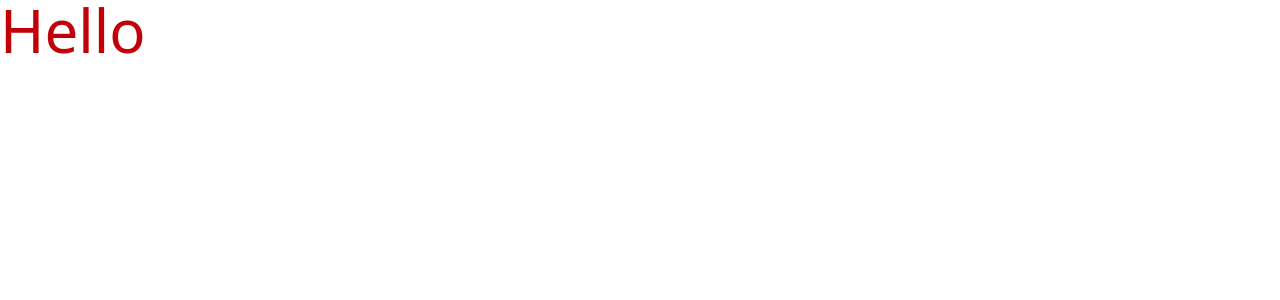
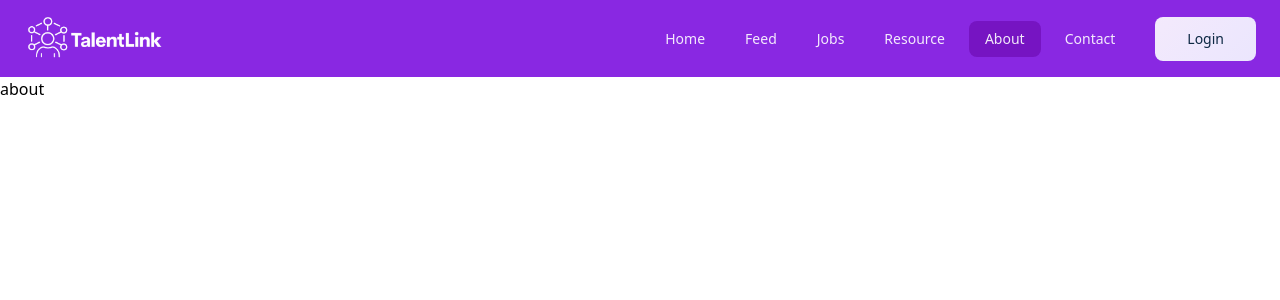
Before and after one commit to EverestNinja/TalentLink, a React (Vite) app: page /about in a window 1280 px wide. Shown: the top 300 px of the page. Built offline with nearby package versions, Linux system fonts and the light colour scheme.

Commit message:
nav added

```diff
--- a/index.html
+++ b/index.html
@@ -2,9 +2,9 @@
 <html lang="en">
   <head>
     <meta charset="UTF-8" />
-    <!-- <link rel="icon" type="image/svg+xml" href="" /> -->
+    <link rel="icon" type="image/svg+xml" href="/src/assets/flat.png" />
     <meta name="viewport" content="width=device-width, initial-scale=1.0" />
-    <title>Vite + React</title>
+    <title>TalentLink</title>
   </head>
   <body>
     <div id="root"></div>
--- a/src/App.jsx
+++ b/src/App.jsx
@@ -1,10 +1,29 @@
 import './App.css'
+import { BrowserRouter, Route, Routes } from "react-router-dom";
+import Navbar from './components/Navbar/Navbar';
+import Home from './pages/Home/Home';
+import Feed from './pages/Feed/Feed';
+import Resources from './pages/Resources/Resources';
+import Jobs from './pages/Jobs/Jobs';
+import About from './pages/About/About';
+import Contact from './pages/Contact/Contact';
+import Login from './pages/Login/Login';
 
 function App() {
   return (
-    <>
-<div className='text-6xl text-red-700'>Hello</div>
-    </>
+    <BrowserRouter>
+      <Navbar />
+      <Routes>
+        <Route index element={<Home />} />
+        <Route path="/feed" element={<Feed />} />
+        <Route path="/jobs" element={<Jobs />} />
+        <Route path="/resources" element={<Resources />} />
+        <Route path="/about" element={<About />} />
+        <Route path="/contact" element={<Contact />} />
+        <Route path="/login" element={<Login />} />
+      </Routes>
+      {/* <Footer /> */}
+      </BrowserRouter>
   )
 }
 
--- /dev/null
+++ b/src/components/Navbar/Navbar.css
@@ -0,0 +1,38 @@
+.modern-button{
+  background: linear-gradient(135deg, hsla(0, 0%, 100%, .9), rgba(240, 240, 255, .95));
+  color: #0d2844 !important;
+  transition: all .3s ease;
+  position: relative;
+  overflow: hidden;
+}
+
+.modern-glass-mobile{
+  background: rgba(2, 16, 36, .95);
+  border: 1px solid hsla(0, 0%, 100%, .1);
+}
+
+.modern-glass {
+  background: rgba(2, 16, 36, .85);
+  border-bottom: 1px solid hsla(0, 0%, 100%, .1);
+  backdrop-filter: blur(10px);
+}
+
+.modern-nav-item {
+  border-radius: 8px;
+  transition: all .3s ease;
+  position: relative;
+  overflow: hidden;
+}
+
+.modern-nav-item:hover {
+  background: hsla(0, 0%, 100%, .1);
+}
+
+.modern-nav-item-mobile {
+  border-radius: 8px;
+  transition: all .3s ease;
+}
+
+.modern-nav-item-mobile:hover {
+  background: hsla(0, 0%, 100%, .1);
+}
--- /dev/null
+++ b/src/components/Navbar/Navbar.jsx
@@ -0,0 +1,205 @@
+import React, { useEffect } from "react";
+import { useLocation } from "react-router-dom";
+import { useState } from "react";
+import "./Navbar.css";
+import logo from "../../assets/logo.png";
+
+function Navbar() {
+  const [isMobileMenuOpen, setMobileMenuOpen] = useState(false);
+  const [isScrolled, setIsScrolled] = useState(false);
+  const location = useLocation(); // Get current path
+
+  useEffect(() => {
+    const handleScroll = () => {
+      if (window.scrollY > 50) {
+        setIsScrolled(true);
+      } else {
+        setIsScrolled(false);
+      }
+    };
+
+    window.addEventListener("scroll", handleScroll);
+
+    return () => {
+      window.removeEventListener("scroll", handleScroll);
+    };
+  }, []);
+
+  return (
+    <nav className="bg-[#8928e2] py-3">
+      <div className="max-w-7xl mx-auto px-6">
+        <div className="flex items-center justify-between">
+          {/* Logo */}
+          <a className="flex items-center space-x-3" href="/">
+            <img
+              alt="Clicks Logo"
+              width="140"
+              height="140"
+              className="transition-all duration-300 hover:scale-105"
+              src={logo}
+              style={{ color: "transparent" }}
+            />
+          </a>
+
+          {/* Desktop Navigation */}
+          <div className="hidden lg:flex items-center gap-x-2">
+            <a
+              className={`relative px-4 py-2 text-white/90 hover:text-white font-medium text-sm modern-nav-item ${
+                location.pathname === "/" ? "bg-[#7614c2] text-white" : ""
+              }`}
+              href="/"
+            >
+              Home
+            </a>
+            <a
+              className={`cursor-pointer relative px-4 py-2 text-white/90 hover:text-white font-medium text-sm modern-nav-item ${
+                location.pathname === "/feed" ? "bg-[#7614c2] text-white" : ""
+              }`}
+              href="/feed"
+            >
+              Feed
+            </a>
+            <a
+              className={`cursor-pointer relative px-4 py-2 text-white/90 hover:text-white font-medium text-sm modern-nav-item ${
+                location.pathname === "/jobs" ? "bg-[#7614c2] text-white" : ""
+              }`}
+              href="/jobs"
+            >
+              Jobs
+            </a>
+            <a
+              className={`cursor-pointer relative px-4 py-2 text-white/90 hover:text-white font-medium text-sm modern-nav-item ${
+                location.pathname === "/resources"
+                  ? "bg-[#7614c2] text-white"
+                  : ""
+              }`}
+              href="/resources"
+            >
+              Resource
+            </a>
+            <a
+              className={`cursor-pointer relative px-4 py-2 text-white/90 hover:text-white font-medium text-sm modern-nav-item ${
+                location.pathname === "/about" ? "bg-[#7614c2] text-white" : ""
+              }`}
+              href="/about"
+            >
+              About
+            </a>
+            <a
+              className={`cursor-pointer relative px-4 py-2 text-white/90 hover:text-white font-medium text-sm modern-nav-item ${
+                location.pathname === "/contact"
+                  ? "bg-[#7614c2] text-white"
+                  : ""
+              }`}
+              href="/contact"
+            >
+              Contact
+            </a>
+            <a
+              className="ml-4 px-8 py-3 rounded-lg text-white font-medium text-sm modern-button"
+              href="/login"
+            >
+              Login
+            </a>
+          </div>
+
+          {/* Mobile Menu Button */}
+          <button
+            className="lg:hidden modern-button p-2 rounded-lg"
+            onClick={() => setMobileMenuOpen(!isMobileMenuOpen)}
+          >
+            <svg
+              className="w-6 h-6"
+              fill="none"
+              stroke="currentColor"
+              viewBox="0 0 24 24"
+            >
+              <path
+                strokeLinecap="round"
+                strokeLinejoin="round"
+                strokeWidth="2"
+                d="M4 6h16M4 12h16M4 18h16"
+              ></path>
+            </svg>
+          </button>
+        </div>
+
+        {/* Mobile Navigation Menu */}
+        <div
+          className={`lg:hidden transition-all duration-300 ease-in-out ${
+            isMobileMenuOpen
+              ? "max-h-screen opacity-100"
+              : "max-h-0 opacity-0 overflow-hidden"
+          }`}
+        >
+          <div className="rounded-xl modern-glass-mobile p-4">
+            <div className="flex flex-col gap-2">
+              <a
+                className={`w-full px-4 py-3 text-white/90 hover:text-white font-medium text-sm modern-nav-item-mobile ${
+                  location.pathname === "/" ? "bg-[#7614c2] text-white" : ""
+                }`}
+                href="/"
+              >
+                Home
+              </a>
+              <a
+                className={`cursor-pointer w-full px-4 py-3 text-white/90 hover:text-white font-medium text-sm modern-nav-item-mobile ${
+                  location.pathname === "/feed" ? "bg-[#7614c2] text-white" : ""
+                }`}
+                href="/feed"
+              >
+                Feed
+              </a>
+              <a
+                className={`cursor-pointer w-full px-4 py-3 text-white/90 hover:text-white font-medium text-sm modern-nav-item-mobile ${
+                  location.pathname === "/jobs" ? "bg-[#7614c2] text-white" : ""
+                }`}
+                href="/jobs"
+              >
+                Jobs
+              </a>
+              <a
+                className={`cursor-pointer w-full px-4 py-3 text-white/90 hover:text-white font-medium text-sm modern-nav-item-mobile ${
+                  location.pathname === "/resource"
+                    ? "bg-[#7614c2] text-white"
+                    : ""
+                }`}
+                href="/resource"
+              >
+                Resource
+              </a>
+              <a
+                className={`cursor-pointer w-full px-4 py-3 text-white/90 hover:text-white font-medium text-sm modern-nav-item-mobile ${
+                  location.pathname === "/about"
+                    ? "bg-[#7614c2] text-white"
+                    : ""
+                }`}
+                href="/about"
+              >
+                About
+              </a>
+              <a
+                className={`cursor-pointer w-full px-4 py-3 text-white/90 hover:text-white font-medium text-sm modern-nav-item-mobile ${
+                  location.pathname === "/contact"
+                    ? "bg-[#7614c2] text-white"
+                    : ""
+                }`}
+                href="/contact"
+              >
+                Contact
+              </a>
+              <a
+                className="w-full py-3 mt-2 rounded-lg text-white font-medium text-center text-sm modern-button"
+                href="/login"
+              >
+                Login
+              </a>
+            </div>
+          </div>
+        </div>
+      </div>
+    </nav>
+  );
+}
+
+export default Navbar;
--- /dev/null
+++ b/src/pages/About/About.jsx
@@ -0,0 +1,11 @@
+import React from 'react'
+
+function About() {
+  return (
+    <div>
+      about
+    </div>
+  )
+}
+
+export default About
--- /dev/null
+++ b/src/pages/Contact/Contact.jsx
@@ -0,0 +1,11 @@
+import React from 'react'
+
+function Contact() {
+  return (
+    <div>
+      contact
+    </div>
+  )
+}
+
+export default Contact
--- /dev/null
+++ b/src/pages/Feed/Feed.jsx
@@ -0,0 +1,11 @@
+import React from 'react'
+
+function Feed() {
+  return (
+    <div>
+      feed
+    </div>
+  )
+}
+
+export default Feed
--- /dev/null
+++ b/src/pages/Home/Home.jsx
@@ -0,0 +1,9 @@
+import React from 'react'
+
+export default function Home() {
+  return (
+    <div>
+      Home
+    </div>
+  )
+}
--- /dev/null
+++ b/src/pages/Jobs/Jobs.jsx
@@ -0,0 +1,11 @@
+import React from 'react'
+
+function Jobs() {
+  return (
+    <div>
+      jobs
+    </div>
+  )
+}
+
+export default Jobs
--- /dev/null
+++ b/src/pages/Login/Login.jsx
@@ -0,0 +1,11 @@
+import React from 'react'
+
+function Login() {
+  return (
+    <div>
+      login
+    </div>
+  )
+}
+
+export default Login
--- /dev/null
+++ b/src/pages/Resources/Resources.jsx
@@ -0,0 +1,11 @@
+import React from 'react'
+
+function Resources() {
+  return (
+    <div>
+      resources
+    </div>
+  )
+}
+
+export default Resources
```
Also changed, not shown: src/assets/Flat.png (added), src/assets/logo.png (added).
